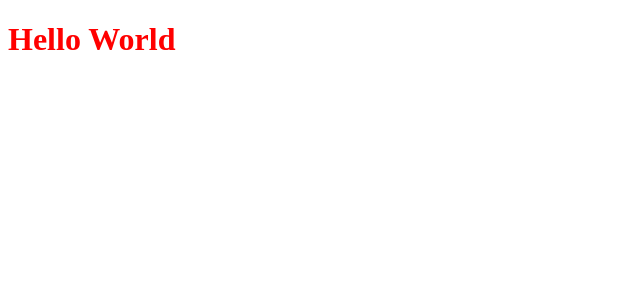
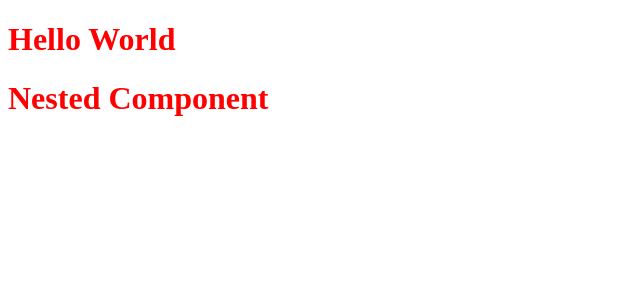
Before and after one commit to jumistrandberg/vue-tutorial-with-comments, a Vue app: page / in a window 1280 px wide. Shown: the top 300 px of the page, without its empty margins (0-640 px from the left). Built offline with nearby package versions, Linux system fonts and the light colour scheme.

Commit message:
Created a new component and nests it in HelloWorld parent component

```diff
--- /dev/null
+++ b/src/components/AnotherComponent.vue
@@ -0,0 +1,3 @@
+<template>
+    <h1>Nested Component</h1>
+</template>
--- a/src/components/HelloWorld.vue
+++ b/src/components/HelloWorld.vue
@@ -3,6 +3,7 @@
 
 <!-- JS -->
 <script setup>
+import AnotherComponent from "./AnotherComponent.vue";
 console.log("Hello World");
 </script>
 
@@ -10,6 +11,7 @@ console.log("Hello World");
 <!-- template tag to write html  -->
 <template>
   <h1>Hello World</h1>
+  <AnotherComponent />
 </template>
 
 <!-- CSS -->
```
